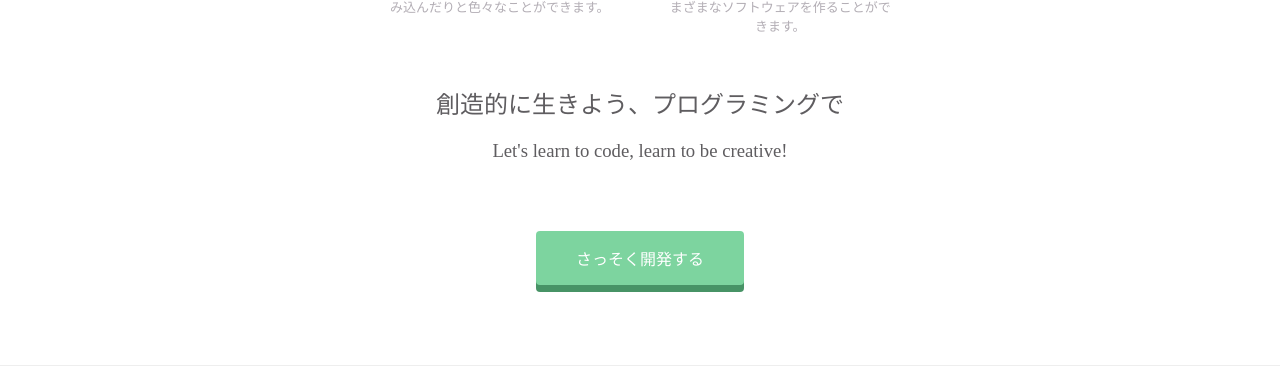
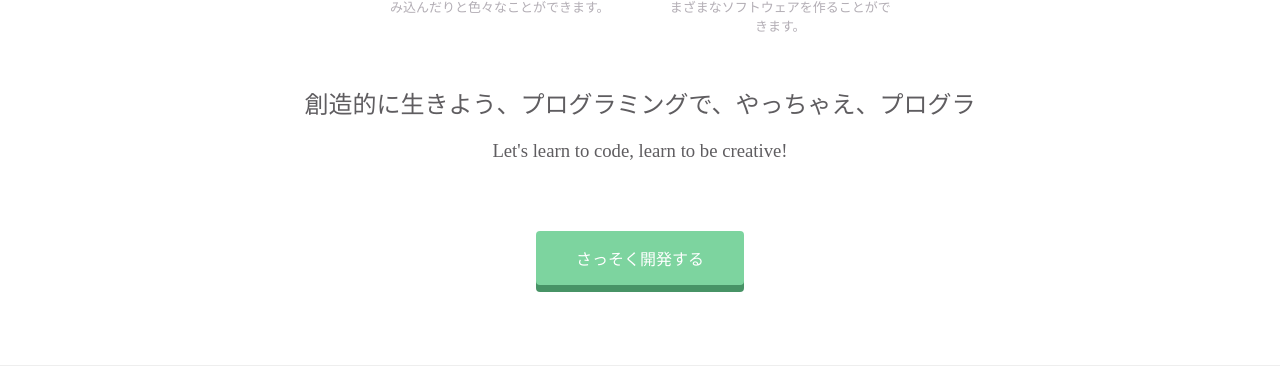
Before and after one commit to Ta-tsuya/Ta-tsuya.github.io, a plain HTML site: page index.html in a window 1280 px wide. Shown: the part 1287-1661 px from the top of the page. Drawn offline with Linux system fonts and the light colour scheme.

Commit message:
Update index.html

```diff
--- a/index.html
+++ b/index.html
@@ -74,7 +74,7 @@
   <div class="message-wrapper">
     <div class="container">
       <div class="heading">
-        <h2>創造的に生きよう、プログラミングで</h2>
+        <h2>創造的に生きよう、プログラミングで、やっちゃえ、プログラ</h2>
         <h3>Let's learn to code, learn to be creative!</h3>
       </div>
       <span class="btn message">さっそく開発する</span>
```
